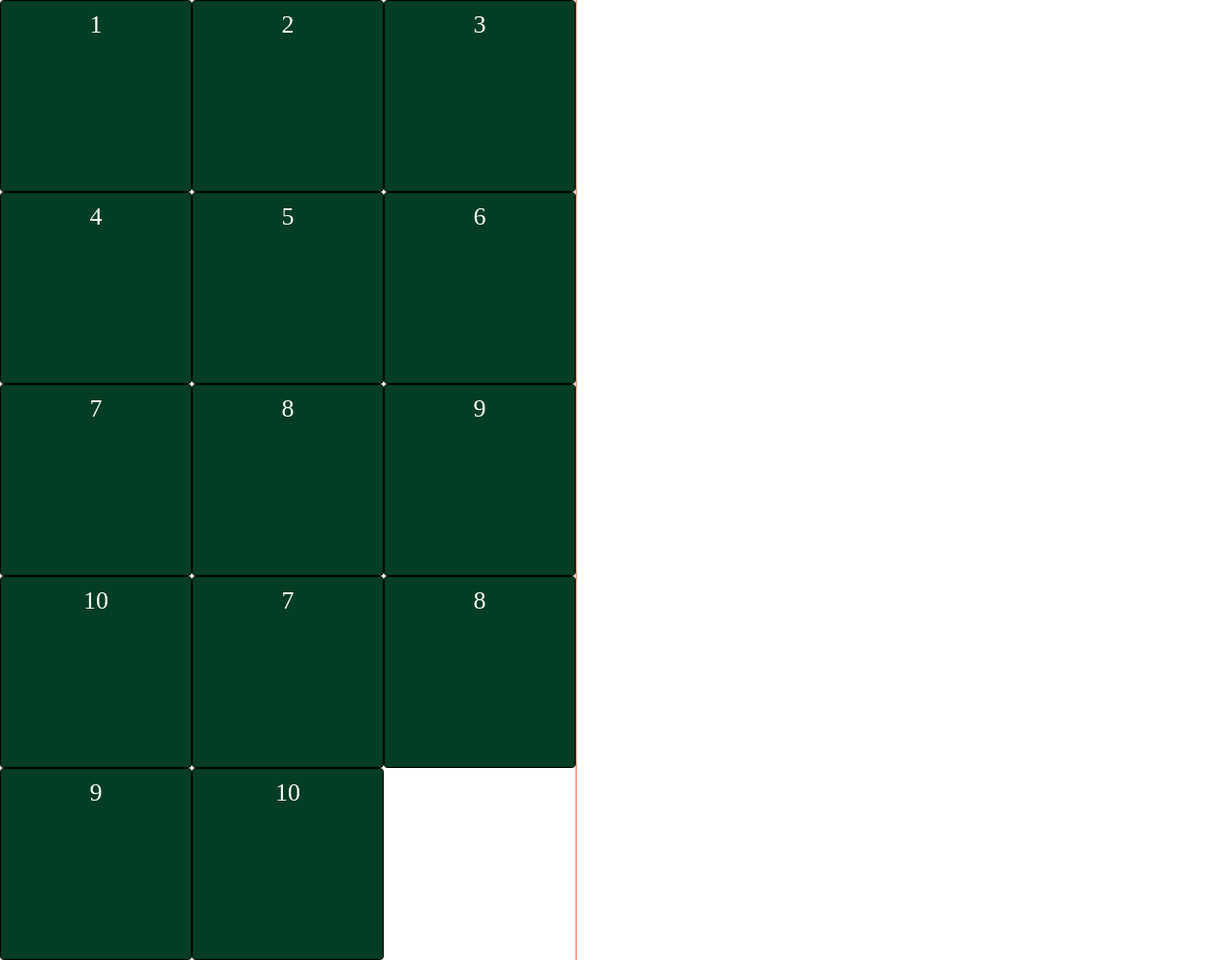
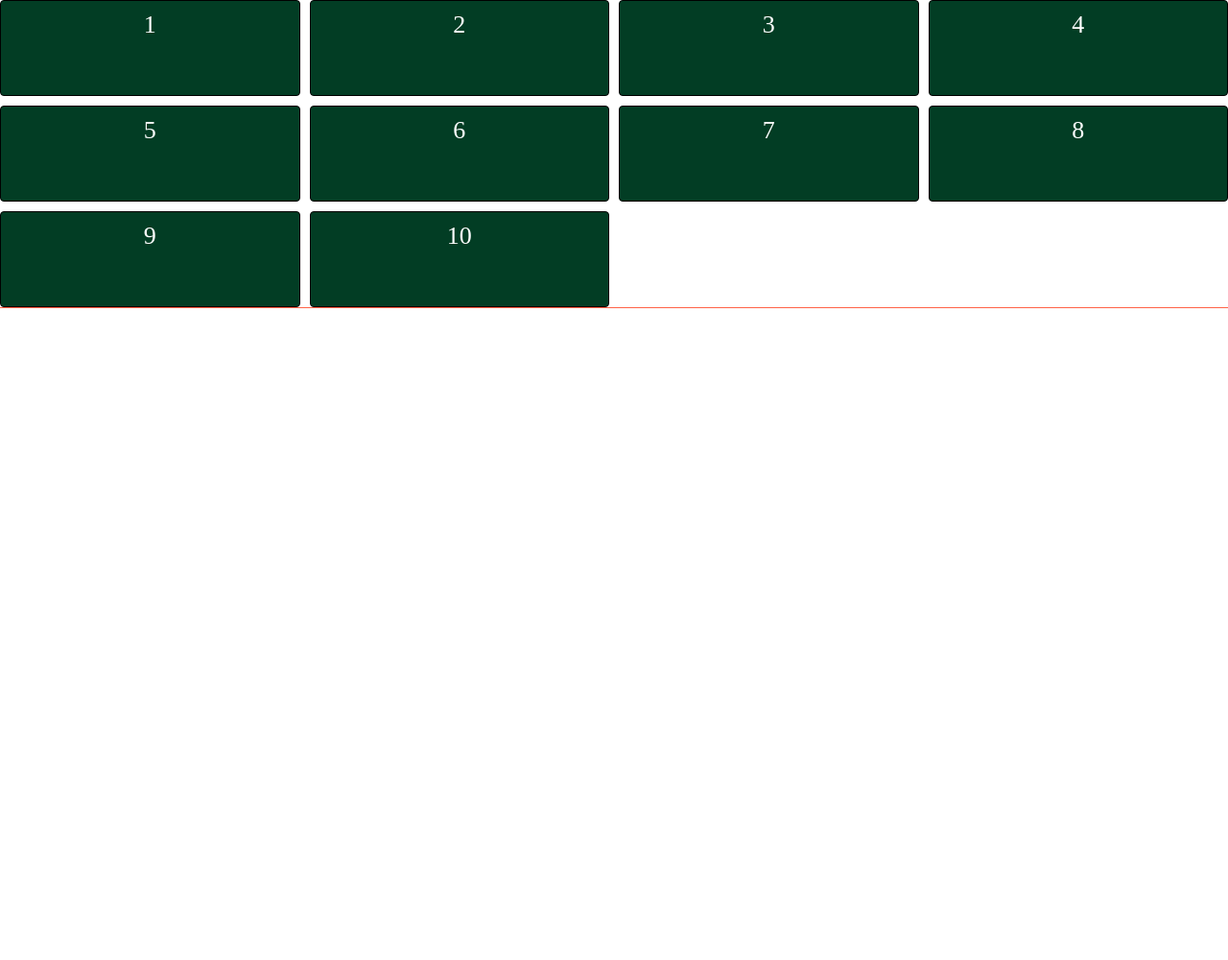
Before and after one commit to AlexSytsenko/css-grid1, a plain HTML site: page index.html in a window 1280 px wide. Shown: the whole page at 96% size. After the commit the page ends 800 px from the top, so only its background shows below. Drawn offline with Linux system fonts and the light colour scheme.

Commit message:
added auto-fill

```diff
--- a/css/style.css
+++ b/css/style.css
@@ -6,11 +6,13 @@
 
 .grid-container {
     display: grid;
-    width: 600px;
+   /* width: 600px;*/
    /* height: 600px;*/
-    grid-template-columns: repeat(3, 1fr);
-    grid-template-rows: repeat(3, 200px);
-    grid-auto-rows: 200px;
+    grid-template-columns: repeat(auto-fill, minmax(300px, 1fr));
+    grid-template-rows: repeat(3, minmax(100px, auto));
+    grid-auto-rows: minmax(100px, auto);
+    gap: 10px;
+    grid-auto-flow: row;
     outline: tomato solid 1px;
 
 }
--- a/index.html
+++ b/index.html
@@ -18,10 +18,6 @@
         <div class="grid-elem">8</div>
         <div class="grid-elem">9</div>
         <div class="grid-elem">10</div>
-        <div class="grid-elem">7</div>
-        <div class="grid-elem">8</div>
-        <div class="grid-elem">9</div>
-        <div class="grid-elem">10</div>
     </div>
 </body>
 </html>
```
